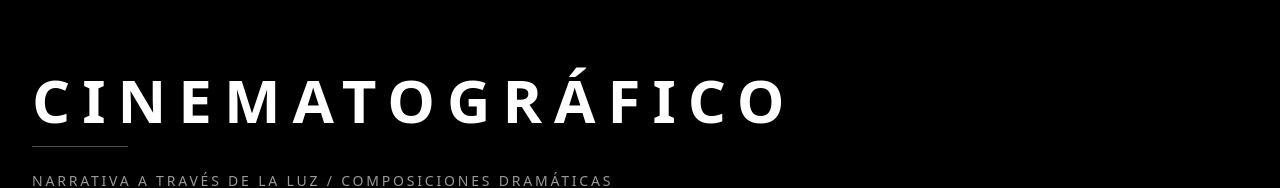
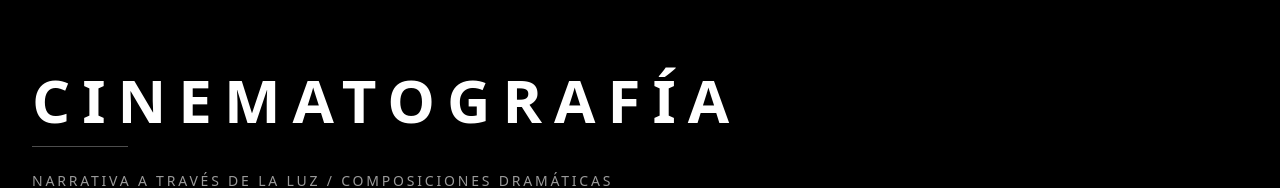
Before and after one commit to ChrisAle117/AngelGPage, a React (Vite) app in the folder Cruzgangel/: page / in a window 1280 px wide. Shown: the part 858-1046 px from the top of the page. Built offline with nearby package versions, Linux system fonts and the light colour scheme; no server answers.

Commit message:
cinematografia correccion

```diff
--- a/Cruzgangel/src/components/gallery-cinematic.tsx
+++ b/Cruzgangel/src/components/gallery-cinematic.tsx
@@ -63,13 +63,18 @@ export function GalleryCinematic({ darkMode, data = [] }: GalleryCinematicProps)
           transition={{ duration: 0.8 }}
           className="mb-16"
         >
+
           <h2 className="text-4xl md:text-6xl font-bold tracking-[0.2em] mb-4">
-            CINEMATOGRÁFICO
+            CINEMATOGRAFÍA
           </h2>
+
+
           <div className="w-24 h-px bg-current opacity-30" />
           <p className="mt-6 text-sm tracking-[0.2em] opacity-60">
             NARRATIVA A TRAVÉS DE LA LUZ / COMPOSICIONES DRAMÁTICAS
           </p>
+
+
         </motion.div>
 
         {/* Infinite scroll gallery */}
```
